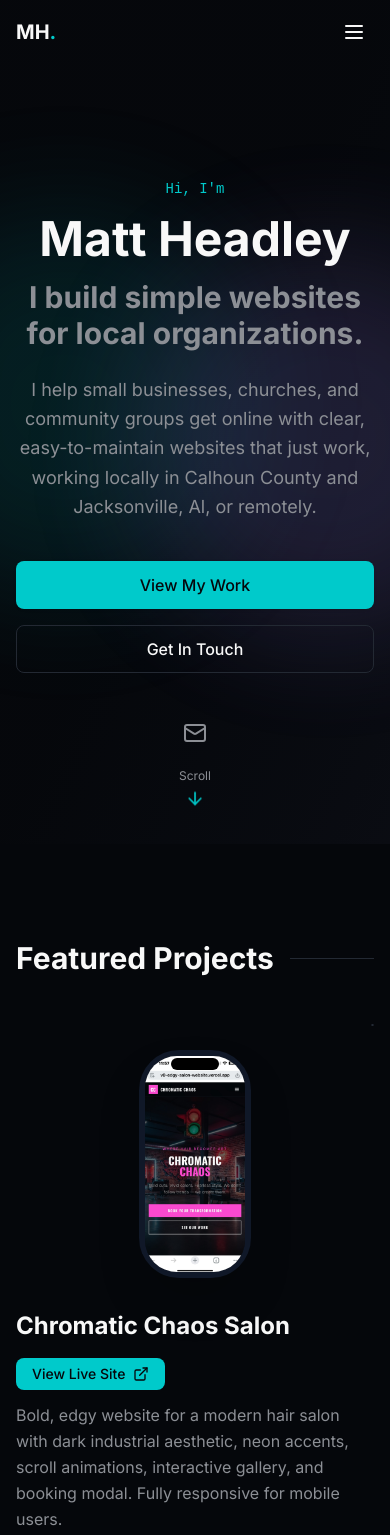
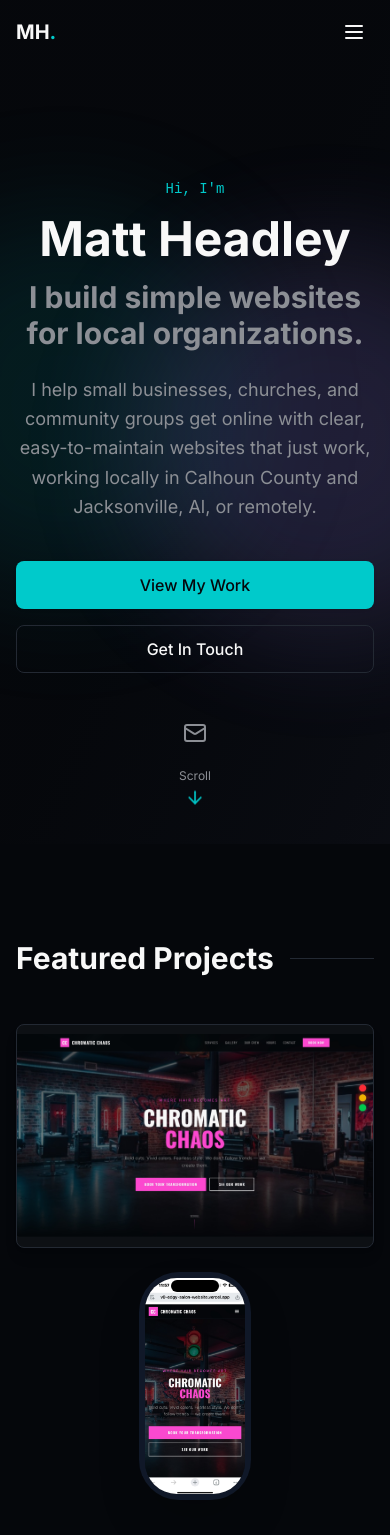
Before and after one commit to mpheadley/matt-headley-portfolio, a Next.js app: page / in a window 390 px wide. Shown: the top 1535 px of the page. Built offline with nearby package versions, Linux system fonts and the light colour scheme.

Commit message:
Improve thumbnail layout on mobile

```diff
--- a/components/projects.tsx
+++ b/components/projects.tsx
@@ -54,9 +54,9 @@ export function Projects() {
               className="group"
             >
               {/* Screenshots - Desktop left, Mobile right */}
-              <div className="flex flex-col md:flex-row gap-6 md:gap-8 items-end mb-8">
+              <div className="flex flex-col md:flex-row gap-6 md:gap-8 items-center md:items-end mb-8">
                 {/* Desktop Screenshot */}
-                <div className="flex-1 relative group/desktop">
+                <div className="w-full md:flex-1 relative group/desktop">
                   <div className="relative aspect-[1440/900] rounded-lg overflow-hidden bg-card border border-border shadow-lg transition-all duration-300 group-hover/desktop:shadow-primary/25 group-hover/desktop:shadow-2xl group-hover/desktop:-translate-y-2">
                     <Image
                       src={project.desktopImage}
```
